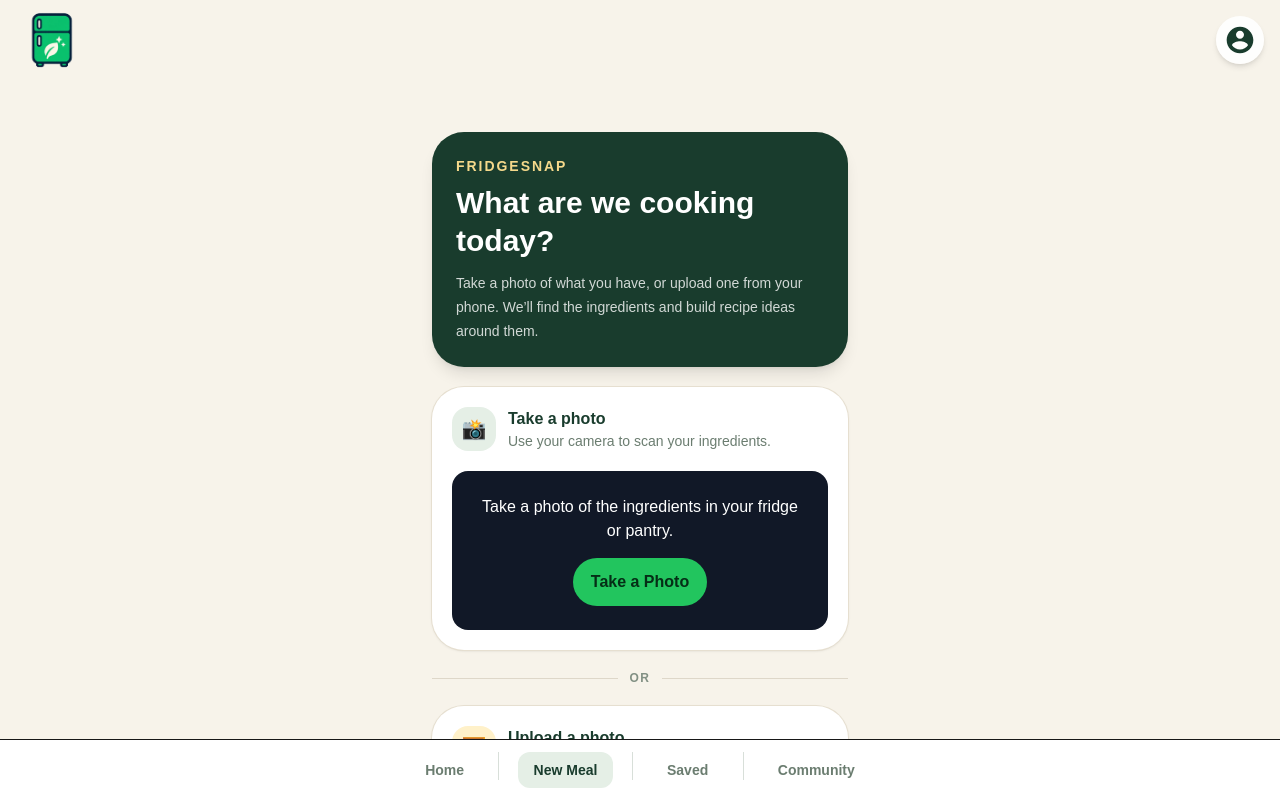
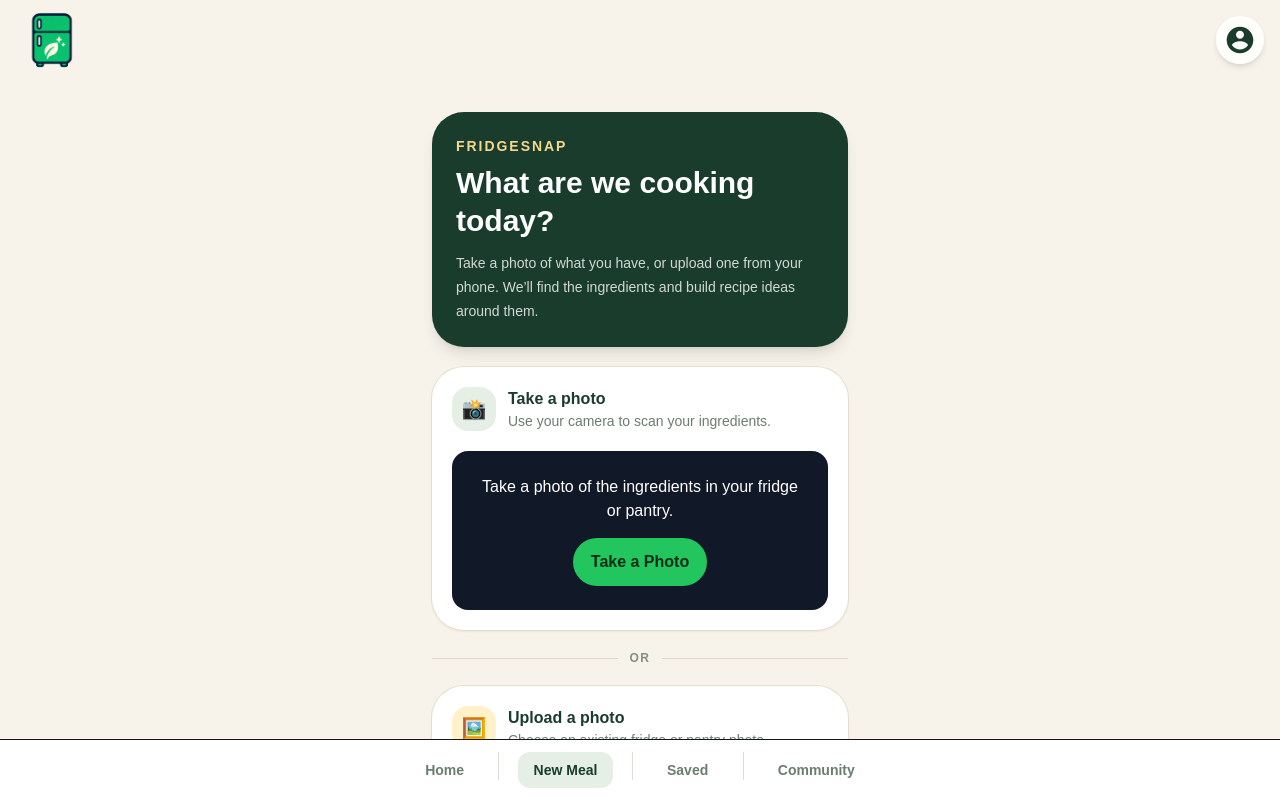
Before and after one commit to smilyfaces/Palmetto-Hacks-2027, a Next.js app: page /new_meal in a window 1280 px wide. Shown: the top 798 px of the page. Built offline with nearby package versions, Linux system fonts and the light colour scheme.

Commit message:
Fixed Black Screen Error

```diff
--- a/app/(main)/layout.tsx
+++ b/app/(main)/layout.tsx
@@ -4,7 +4,7 @@ import BottomNav from "@/components/BottomNav";
 export default function MainLayout({ children, }: Readonly<{ children: React.ReactNode; }>) {
   return (
     <div>
-      <body className="min-h-screen flex flex-col">
+      <div className="min-h-screen flex flex-col">
         <div className="fixed top-0 left-0 z-50 w-full px-4">
           <Header />
         </div>
@@ -16,7 +16,7 @@ export default function MainLayout({ children, }: Readonly<{ children: React.Rea
             <BottomNav />
           </div>
         </div>
-      </body>
+      </div>
     </div>
   );
 }
--- a/app/(other)/layout.tsx
+++ b/app/(other)/layout.tsx
@@ -1,18 +1,24 @@
 import Header from "@/components/Header";
 import BottomNav from "@/components/BottomNav";
 
-export default function OtherLayout({ children, }: Readonly<{ children: React.ReactNode; }>) {
+export default function OtherLayout({
+  children,
+}: Readonly<{ children: React.ReactNode }>) {
   return (
-      <div className="min-h-screen flex flex-col">
-        <div className="top-0 left-0 z-50 w-full px-4">
-          <Header />
-        </div>
+    <div className="min-h-screen flex flex-col">
+      <div className="fixed top-0 left-0 z-50 w-full px-4">
+        <Header />
+      </div>
 
+      <main className="flex-1">
         {children}
+      </main>
 
-        <div className="bottom-0 left-0 z-30 w-full px-4 bg-white">
+      <div className="fixed bottom-6 left-0 z-30 w-full px-6">
+        <div className="rounded-4xl bg-white/80">
           <BottomNav />
         </div>
       </div>
+    </div>
   );
 }
--- a/app/(other)/new_meal/page.tsx
+++ b/app/(other)/new_meal/page.tsx
@@ -13,7 +13,7 @@ export default function NewMealPage() {
   const [ingredients, setIngredients] = useState<string[]>([]);
 
   return (
-    <main className="min-h-screen bg-[#f7f3ea] pb-32 pt-28 text-[#193c2d]">
+    <main className="min-h-screen bg-[#f7f3ea] pb-38 pt-28 text-[#193c2d]">
       <div className="mx-auto w-full max-w-md px-4">
         { /*
         <Link
@@ -23,7 +23,7 @@ export default function NewMealPage() {
           ← Back home
         </Link>
        */ }
-        <section className="mt-5 rounded-[2rem] bg-[#193c2d] p-6 text-white shadow-lg">
+        <section className="rounded-[2rem] bg-[#193c2d] p-6 text-white shadow-lg">
           <p className="text-sm font-semibold uppercase tracking-[0.14em] text-[#f5d98b]">
             FridgeSnap
           </p>
```
